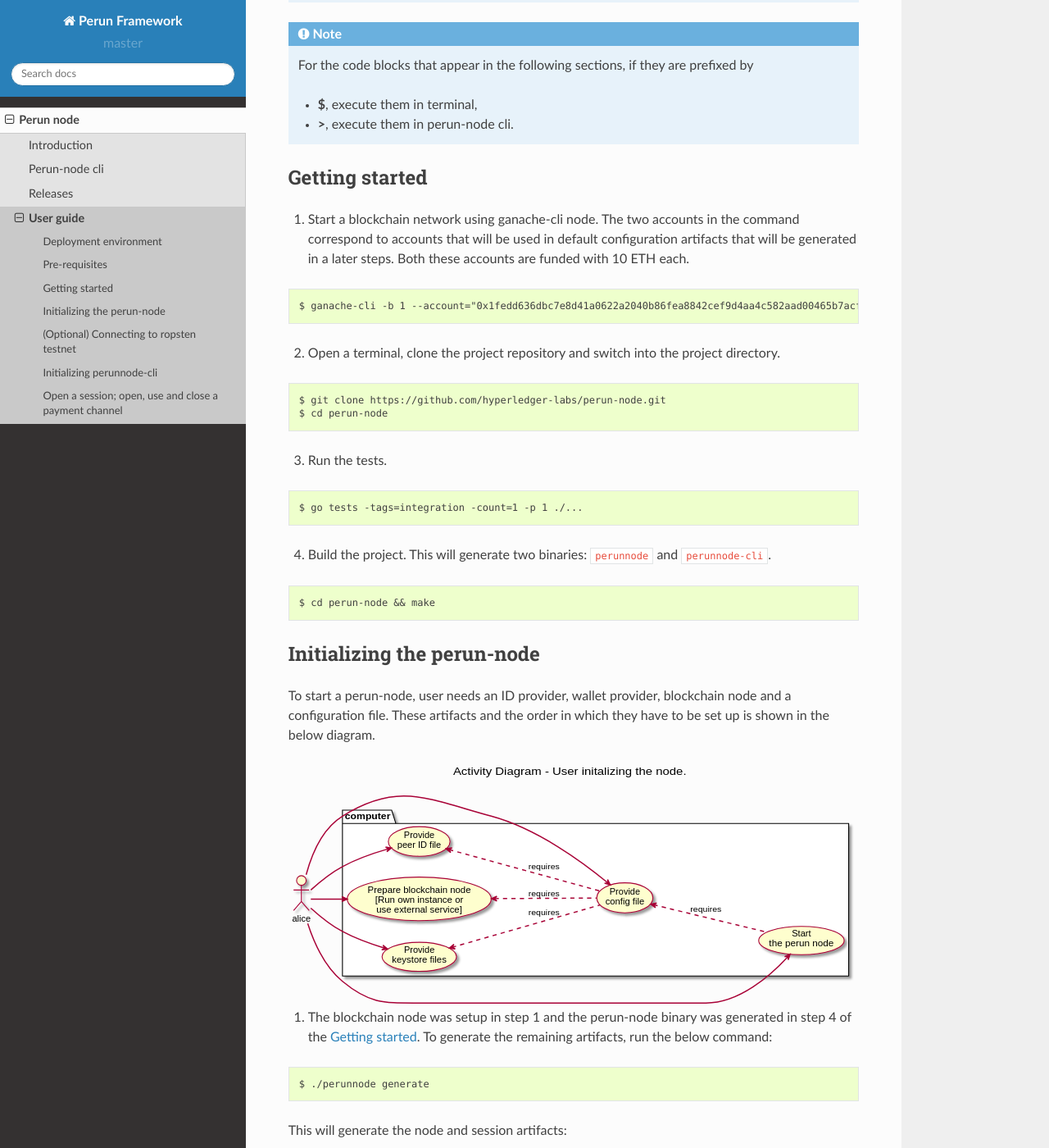
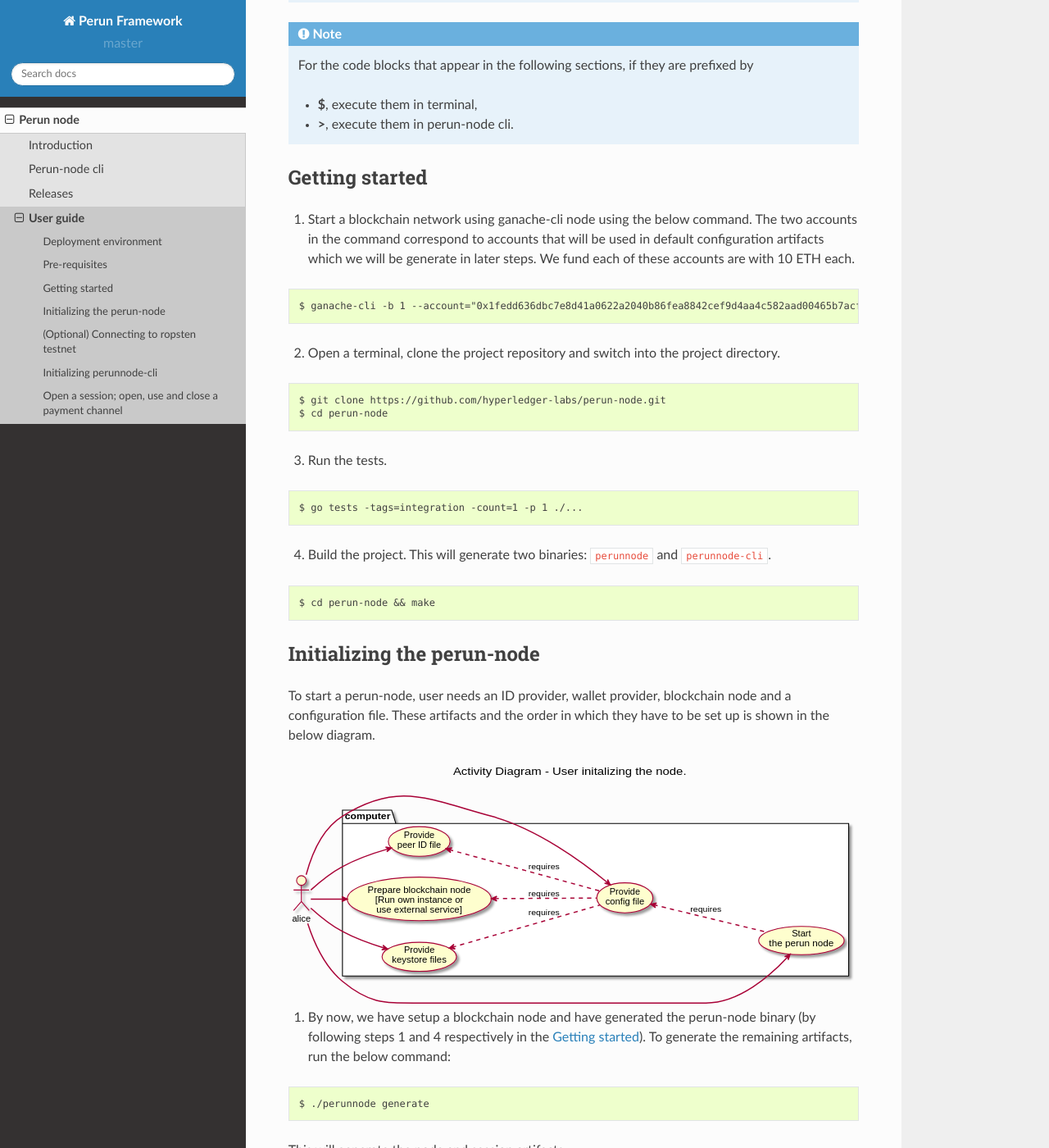
Before and after one commit to hyperledger-labs/perun-doc, a Sphinx documentation site: the page built from source/node/user_guide.rst, in a window 1280 px wide and 1400 px high, scrolled down 1125 px. Shown: the whole window at 82% size. Built offline with Sphinx 7.4.7 and the Read the Docs theme 2.0.0, drawn with Linux system fonts in a browser that asks for light colours; pages that are not in the unit, such as notebooks, are missing from menus; some of the changed text lies outside the part shown.

Commit message:
Address review comments
Signed-off-by: Manoranjith <ponraj.manoranjitha@in.bosch.com>

```diff
--- a/source/node/user_guide.rst
+++ b/source/node/user_guide.rst
@@ -50,10 +50,10 @@
 Getting started
 ---------------
 
-1. Start a blockchain network using ganache-cli node. The two accounts in the
-   command correspond to accounts that will be used in default configuration
-   artifacts that will be generated in a later steps. Both these accounts are
-   funded with 10 ETH each.
+1. Start a blockchain network using ganache-cli node using the below command.
+   The two accounts in the command correspond to accounts that will be used in
+   default configuration artifacts which we will be generate in later steps.
+   We fund each of these accounts are with 10 ETH each.
 
 .. code-block::
 
@@ -93,9 +93,10 @@
   :align: Center
   :alt: Image not available
 
-1. The blockchain node was setup in step 1 and the perun-node binary was
-   generated in step 4 of the :ref:`Getting Started Perun Node`. To generate
-   the remaining artifacts, run the below command:
+1. By now, we have setup a blockchain node and have generated the perun-node
+   binary (by following steps 1 and 4 respectively in the
+   :ref:`Getting Started Perun Node`). To generate the remaining artifacts, run
+   the below command:
 
 .. code-block::
 
```
Also changed, not shown: other parts of source/node/user_guide.rst (+3 -3 lines).
